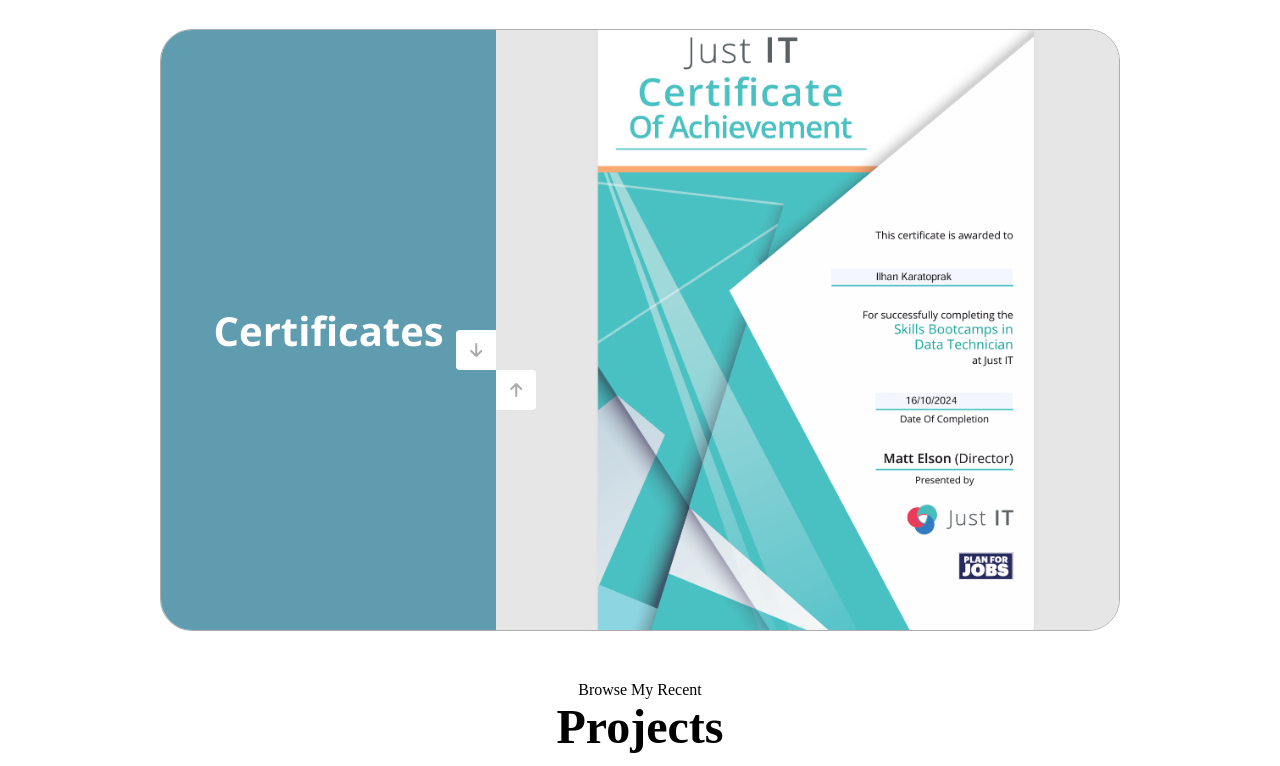
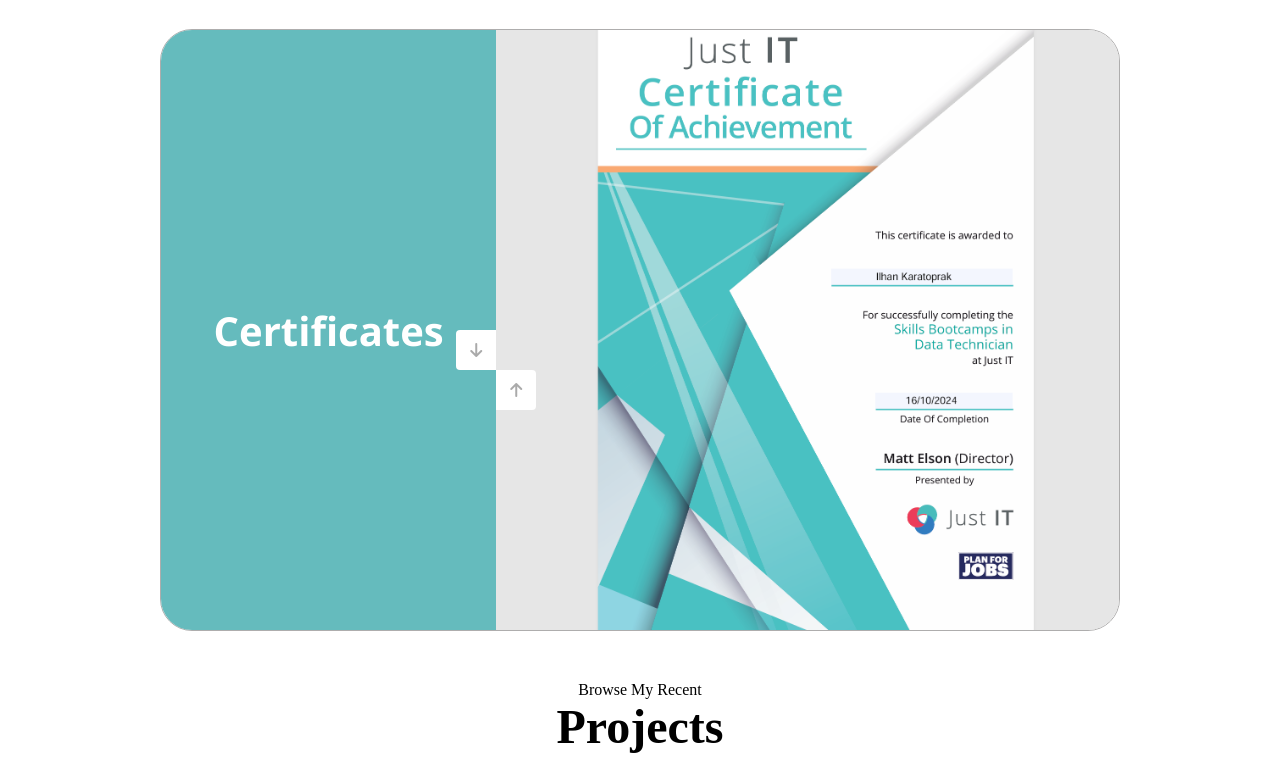
Before and after one commit to ilhankaratoprak/Portfolio, a plain HTML site: page index.html in a window 1280 px wide. Shown: the part 2001-2767 px from the top of the page. Drawn offline with nearby package versions, Linux system fonts and the light colour scheme; a script that the page names is missing.

Commit message:
certificate colour was updated

```diff
--- a/index.html
+++ b/index.html
@@ -223,7 +223,7 @@
         <div style="background-color: #1f2c74;">
           <h1>Certificates</h1>
         </div>
-        <div style="background-color: #609caf;">
+        <div style="background-color: #65bbbd;">
           <h1>Certificates</h1>
         </div>
       </div>
```
